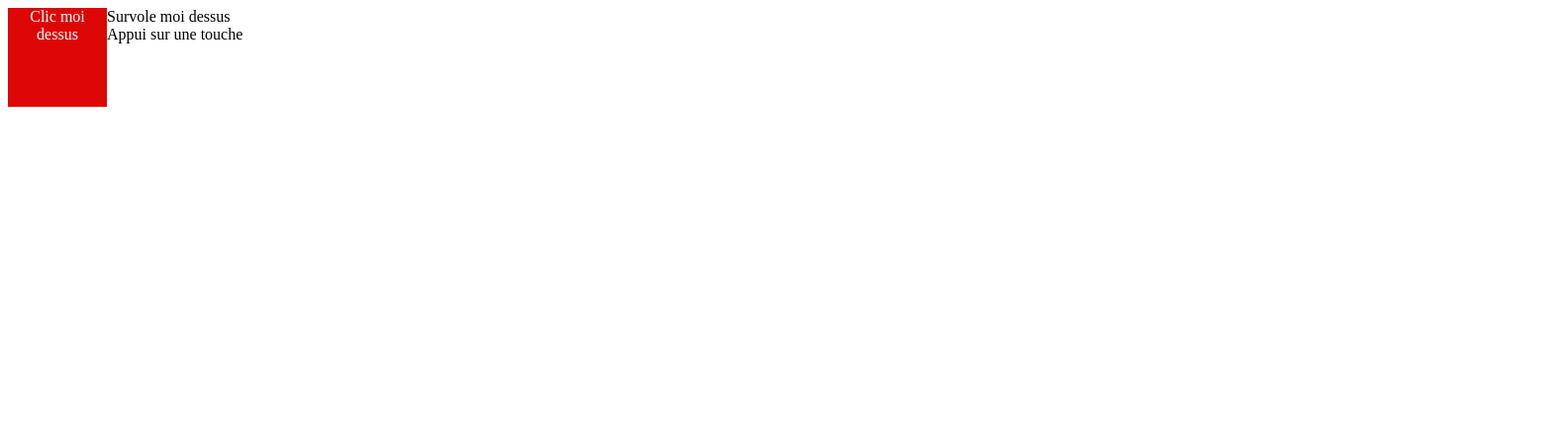
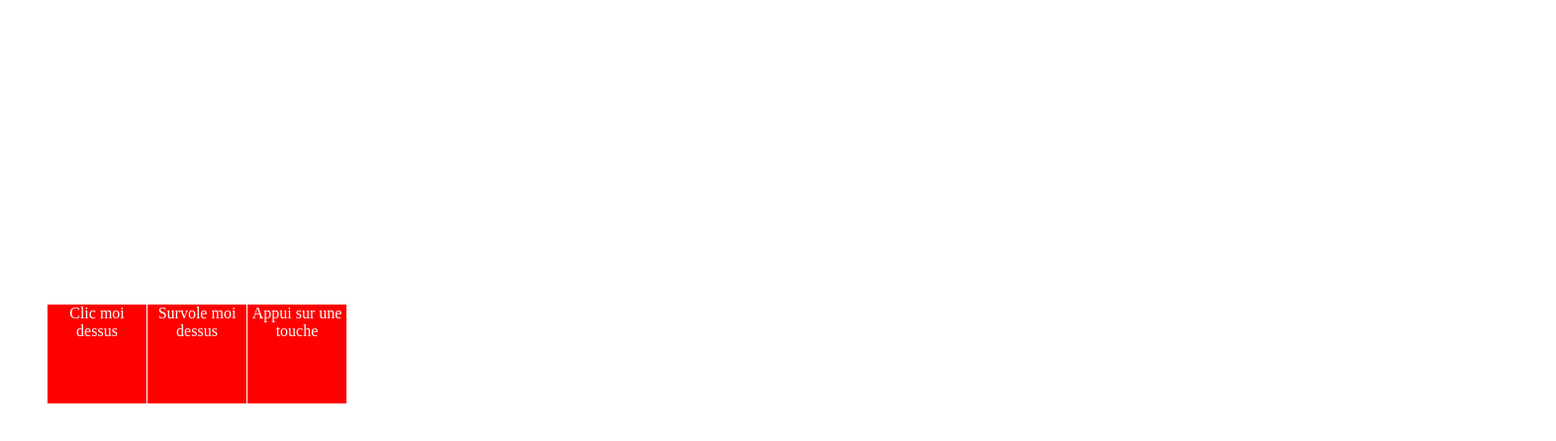
Before and after one commit to Theowaquet/Javascript, a plain HTML site: page index.html in a window 1280 px wide. Shown: the whole page at 99% size, 1572 px wide, since content can reach past the window. Drawn offline with Linux system fonts and the light colour scheme.

Commit message:
Travail fini

```diff
--- a/index.html
+++ b/index.html
@@ -6,9 +6,10 @@
     <link rel="stylesheet" type="text/css" media="screen" href="style.css">
 </head>
 <body>
-    <div id="Methode2" class="div1">Clic moi dessus</div>
-    <div id="Methode3" class="div2">Survole moi dessus</div>
-    <div id="Methode4" class="div3">Appui sur une touche</div>
+    <div id="Test"></div>
+        <div id="Methode2" class="div1">Clic moi dessus</div>
+        <div id="Methode3" class="div2">Survole moi dessus</div>
+        <div id="Methode4" class="div3" tabindex="0">Appui sur une touche</div>
 </body>
 <script src='main.js'></script>
 </html>
--- a/main.js
+++ b/main.js
@@ -8,7 +8,7 @@ var Madiv= document.getElementById("Methode3")
 Madiv.addEventListener("mouseover", UneProcedureQuiSurvole);
 
 var Madiv= document.getElementById("Methode4")
-Madiv.addEventListener("mouseover", UneProcedureQuiEcrit);
+Madiv.addEventListener("keydown", UneProcedureQuiEcrit);
 
 function UneProcedureQuiEcrit(evenment) {
     evenment.target.innerHTML= "on a appuyé sur : "+evenment.key;
--- a/style.css
+++ b/style.css
@@ -1,8 +1,38 @@
+#Test {
+    background-color:white;
+    text-align: center;
+    position: relative;
+    width: 100%;
+    height: 20%;
+    padding: 150px;
+}
+
 .div1 {
-    float:left;
+    float: left;
     text-align: center;
     width: 100px;
     height: 100px;
-    background-color: rgb(221, 6, 6);
+    background-color:red;
+    color:white;
+    margin-left: 40px;
+}
+
+.div2 {
+    float: left;
+    text-align: center;
+    width: 100px;
+    height: 100px;
+    background-color:red;
     color: white;
+    margin-left: 1px;
 }
+
+.div3 {
+    float: left;
+    text-align: center;
+    width:100px;
+    height:100px;
+    background-color:red;
+    color: white;
+    margin-left: 1px;
+}
```
